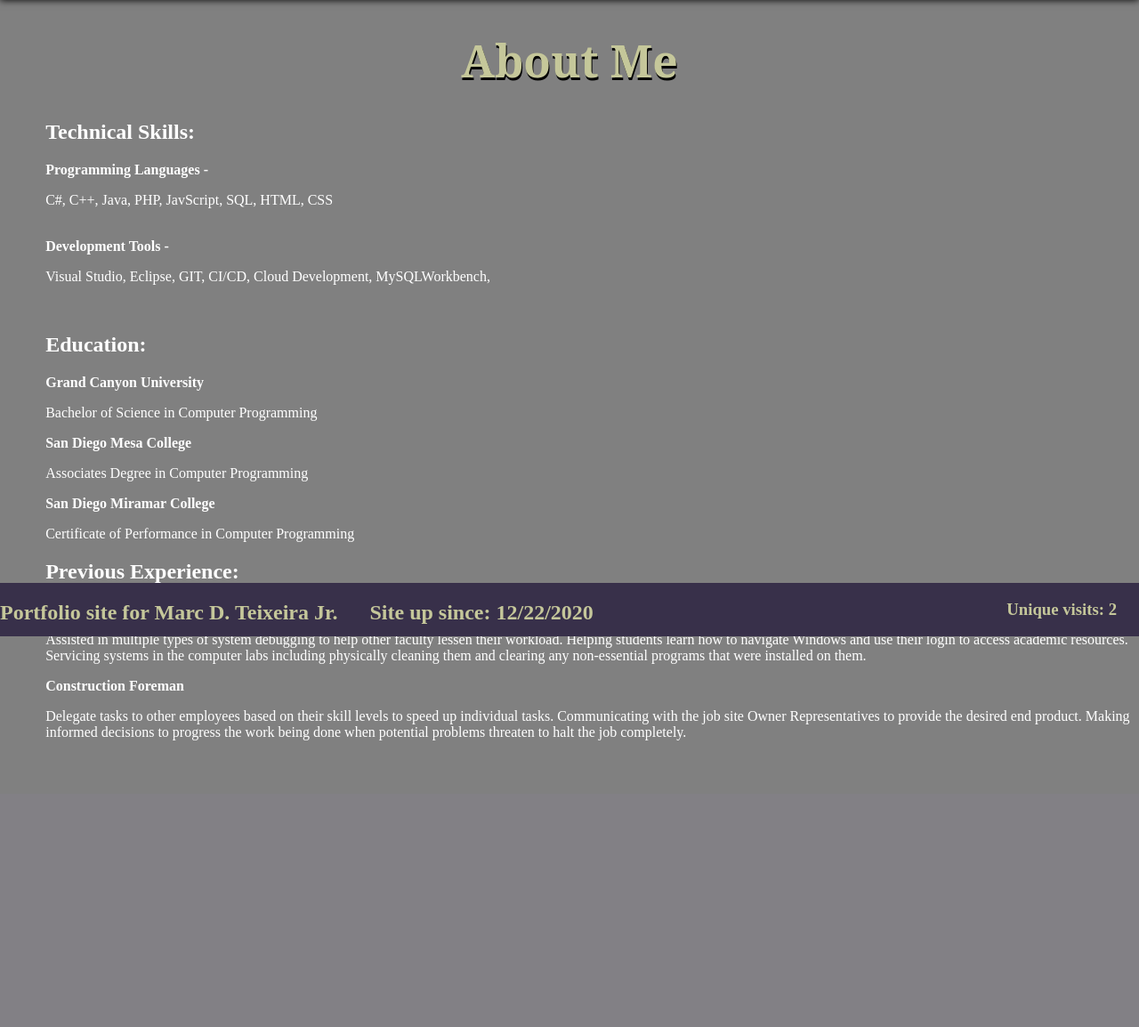
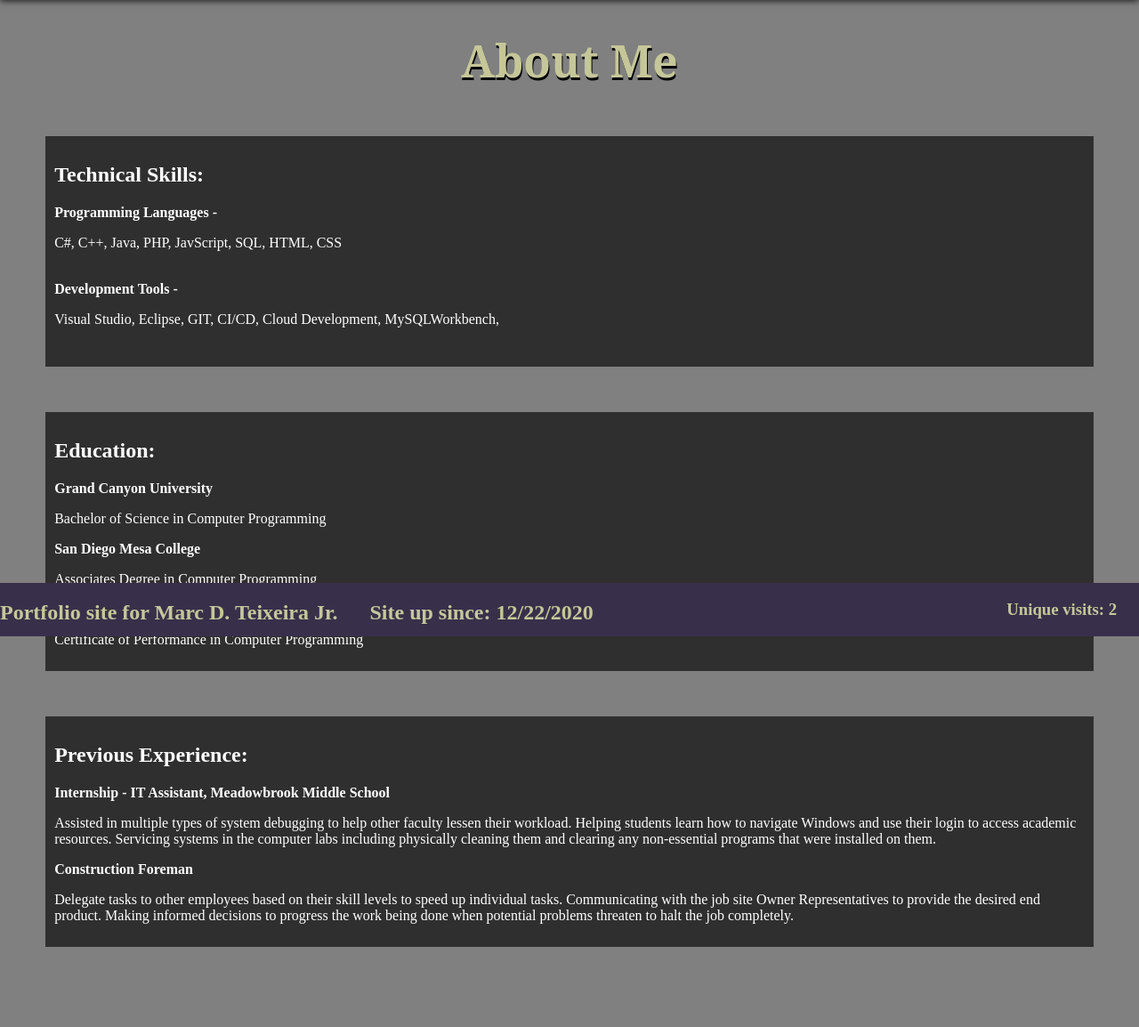
Before and after one commit to sosupb/portfolioSite, a PHP site: page /presentation/pages/AboutPage.php in a window 1280 px wide. Shown: the part 85-1239 px from the top of the page at 89% size. Before the commit the page ends 917 px from the top, so only its background shows below. Run offline with PHP 8.4, Linux system fonts and the light colour scheme.

Commit message:
Changed some css on the about page.

```diff
--- a/resources/default/css/styles.css
+++ b/resources/default/css/styles.css
@@ -6,6 +6,14 @@ body {
 	background-color: gray;
 }
 
+/* Content wrapper */
+.content {
+	display: block;
+	margin-bottom: 90px;
+	position: relative;
+}
+
+/* Content headers */
 .content h1{
 	text-align: center;
 	color: #c5c79a;
@@ -16,9 +24,10 @@ body {
 
 /* Info card on about page */
 .infoCard {
-	margin-left: 4%;
+	margin: 4%;
+	padding: 10px;
 	color: white;
-	background-color: dark-gray;
+	background-color: #2f2f2f;
 }
 
 
@@ -196,13 +205,6 @@ body {
   }
 }
 
-/* Content wrapper */
-.content {
-	display: block;
-	margin-bottom: 60px;
-	position: relative;
-}
-
 /* contact form styles */
 .contactFormWrapper {
 	width : 30%;
```
